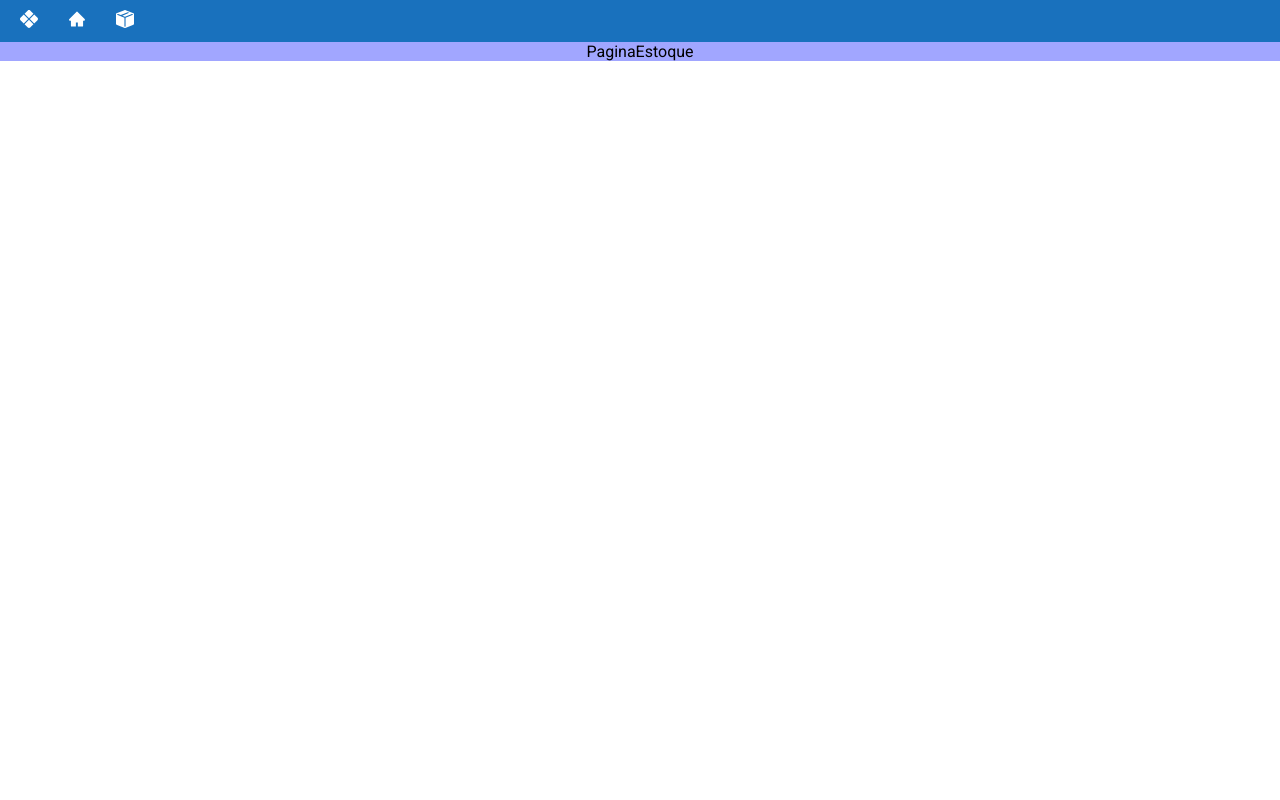
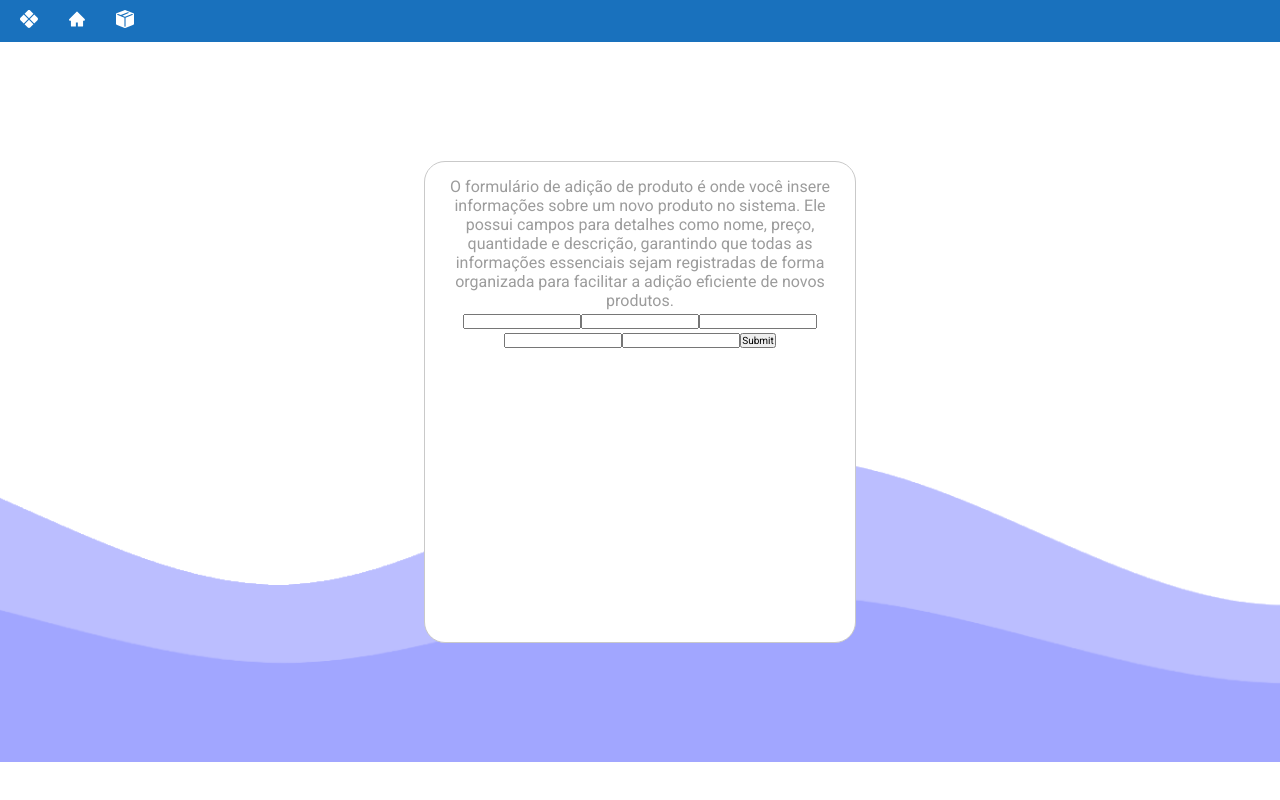
Before and after one commit to AndreVsc/Gerenciador-de-Tarefas, a React (Vite) app: page /estoque in a window 1280 px wide. Built offline with nearby package versions, Linux system fonts and the light colour scheme.

Commit message:
0.0.2.0v

```diff
--- a/src/components/formulario/FormEstoque.css
+++ b/src/components/formulario/FormEstoque.css
@@ -0,0 +1,16 @@
+.containerForm{
+    border-radius: 21px;
+    border: 1px solid #c9c9c9;
+    background-color: rgb(255, 255, 255);
+    width: 100%;
+    min-width: 300px;
+    max-width: 400px;
+    height: 100%;
+    max-height: 450px;
+    padding: 15px;
+}
+
+.containerForm p{
+    color: #9c9c9c;
+    font-size: medium;
+}
--- a/src/components/formulario/FormEstoque.jsx
+++ b/src/components/formulario/FormEstoque.jsx
@@ -0,0 +1,21 @@
+import React from 'react';
+import './FormEstoque.css';
+function FormEstoque() {
+  return (
+    <div className='containerForm'>
+        <div>
+            <form action="">
+                <p>O formulário de adição de produto é onde você insere informações sobre um novo produto no sistema. Ele possui campos para detalhes como nome, preço, quantidade e descrição, garantindo que todas as informações essenciais sejam registradas de forma organizada para facilitar a adição eficiente de novos produtos.</p>
+                <input type="text" />
+                <input type="text" />
+                <input type="text" />
+                <input type="text" />
+                <input type="text" />
+                <input type="submit" />
+            </form>
+        </div>
+    </div>
+  )
+}
+
+export default FormEstoque
--- a/src/pages/estoque/PaginaEstoque.css
+++ b/src/pages/estoque/PaginaEstoque.css
@@ -0,0 +1,14 @@
+.containerEstoque{
+    display: flex;
+    justify-content: center;
+    align-items: center;
+    width: 100%;
+    height: 100vh;
+}
+
+
+@media only screen and (max-device-width: 900px) {
+    .containerEstoque{
+        height: 90vh;
+    }
+}
--- a/src/pages/estoque/PaginaEstoque.jsx
+++ b/src/pages/estoque/PaginaEstoque.jsx
@@ -1,8 +1,11 @@
 import React from 'react'
-
+import './PaginaEstoque.css'
+import FormEstoque from '../../components/formulario/FormEstoque'
 function PaginaEstoque() {
   return (
-    <div>PaginaEstoque</div>
+      <div className='containerEstoque'>
+        <FormEstoque/>
+    </div>
   )
 }
 
```
Also changed, not shown: src/components/formulario/Formulario.jsx (deleted, +0 -17 lines).
